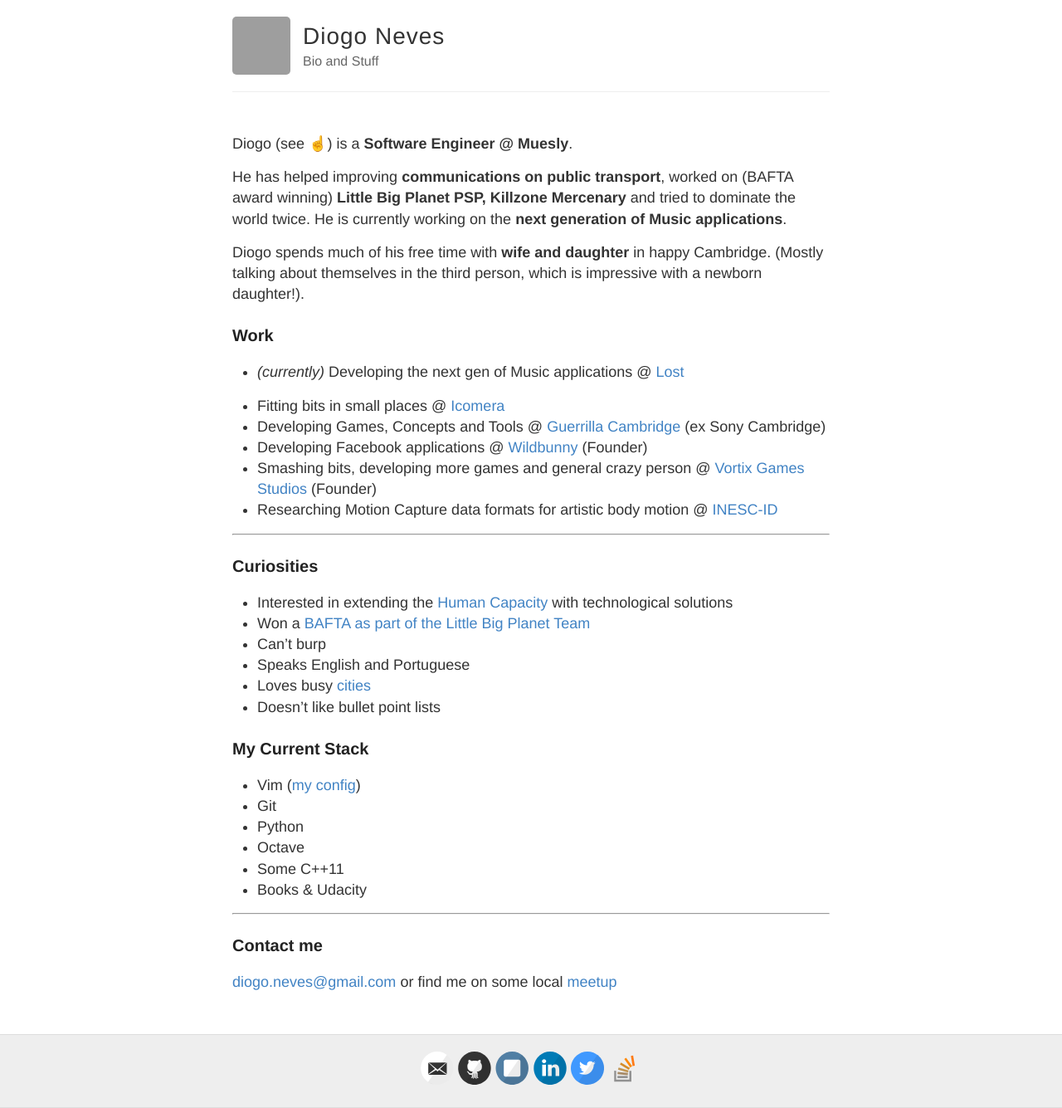
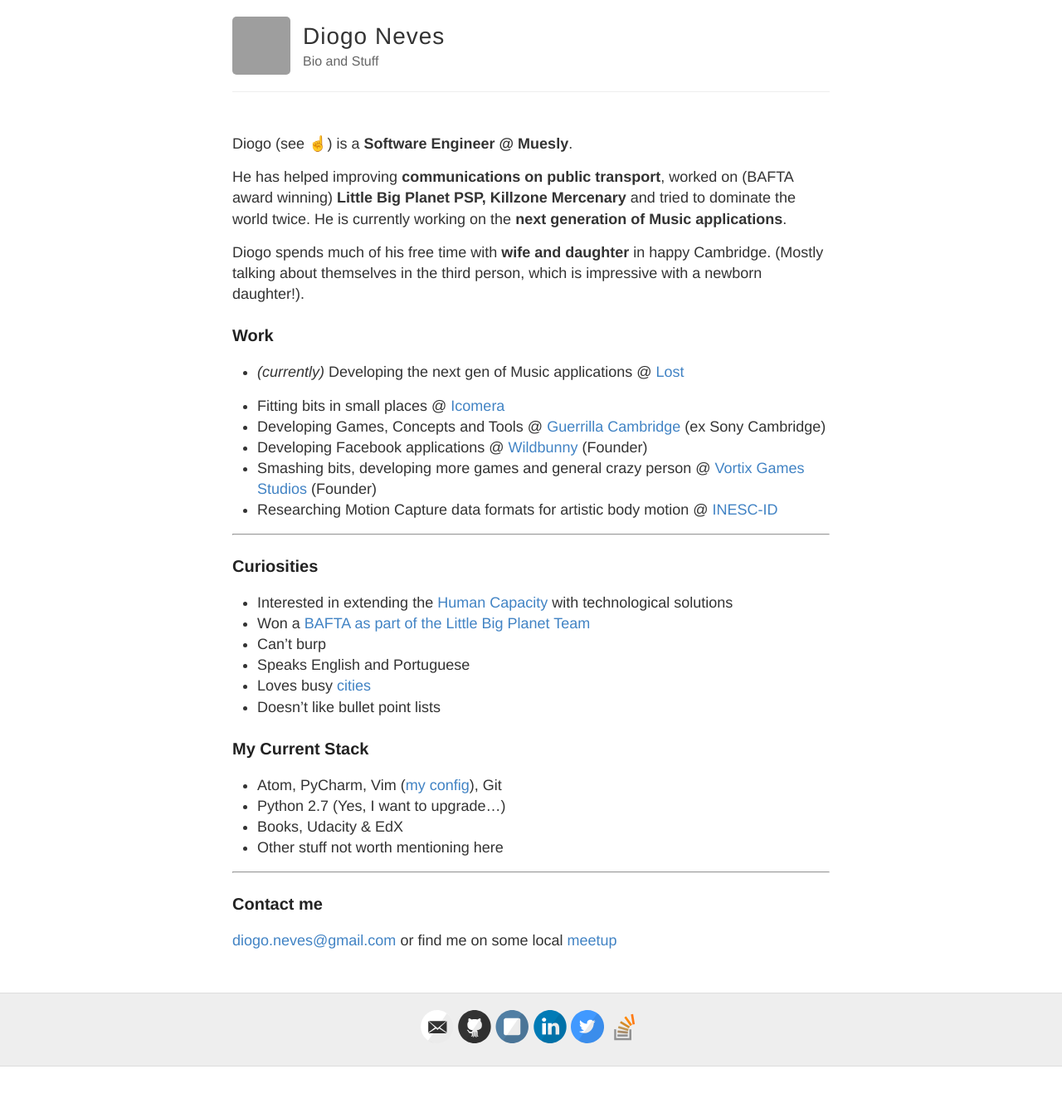
Before and after one commit to DiogoNeves/diogoneves.github.io, a Jekyll site: the page built from index.md, in a window 1280 px wide. Shown: the whole page at 83% size. Built offline with Jekyll 4.4.1, drawn with Linux system fonts in a browser that asks for light colours; emoji names are drawn with the system emoji font; after the commit the page ends 1285 px from its top, so only the background shows below that; grey boxes are pictures that could not be loaded.

Commit message:
Simplified text

```diff
--- a/index.md
+++ b/index.md
@@ -43,12 +43,10 @@
 
 ### My Current Stack
 
-* Vim ([my config](https://github.com/DiogoNeves/vim_config){:target="_blank"})
-* Git
-* Python
-* Octave
-* Some C++11
-* Books & Udacity
+* Atom, PyCharm, Vim ([my config](https://github.com/DiogoNeves/vim_config){:target="_blank"}), Git
+* Python 2.7 (Yes, I want to upgrade...)
+* Books, Udacity & EdX
+* Other stuff not worth mentioning here
 
 -----
 
```
